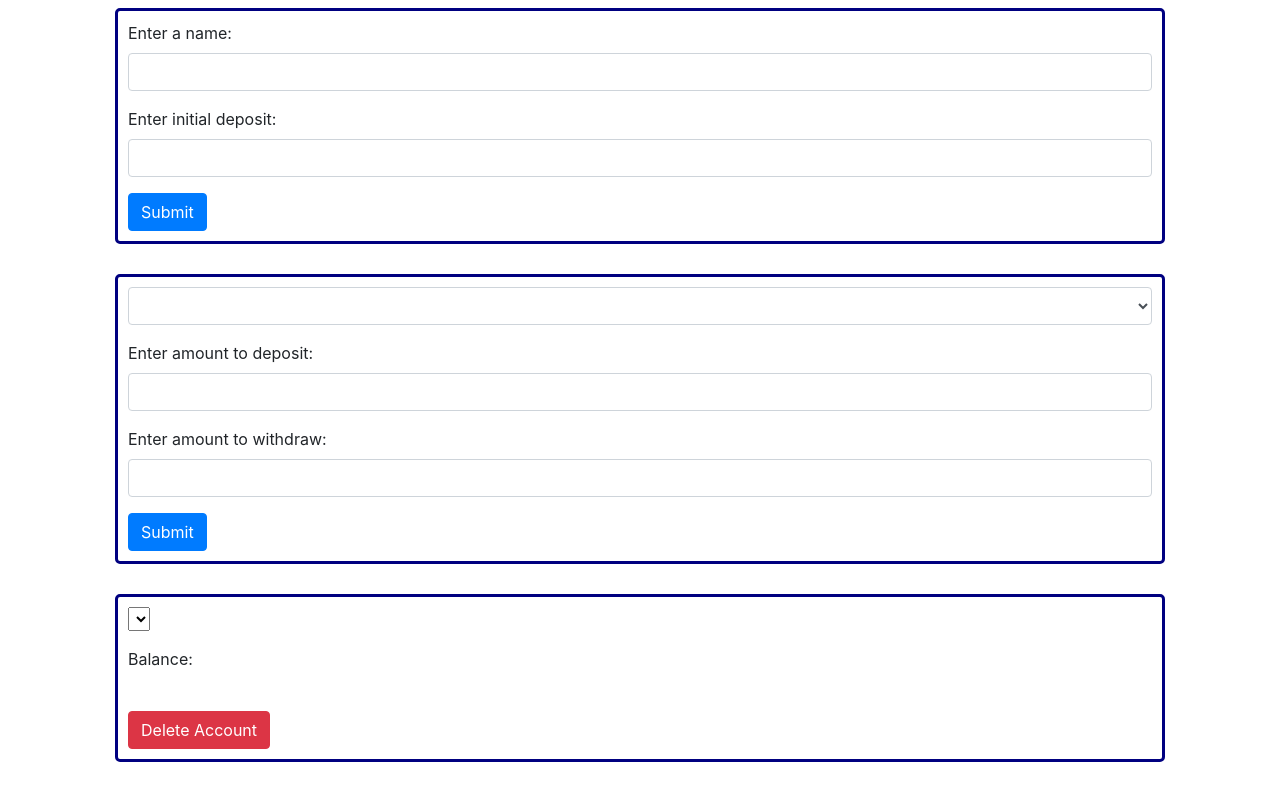
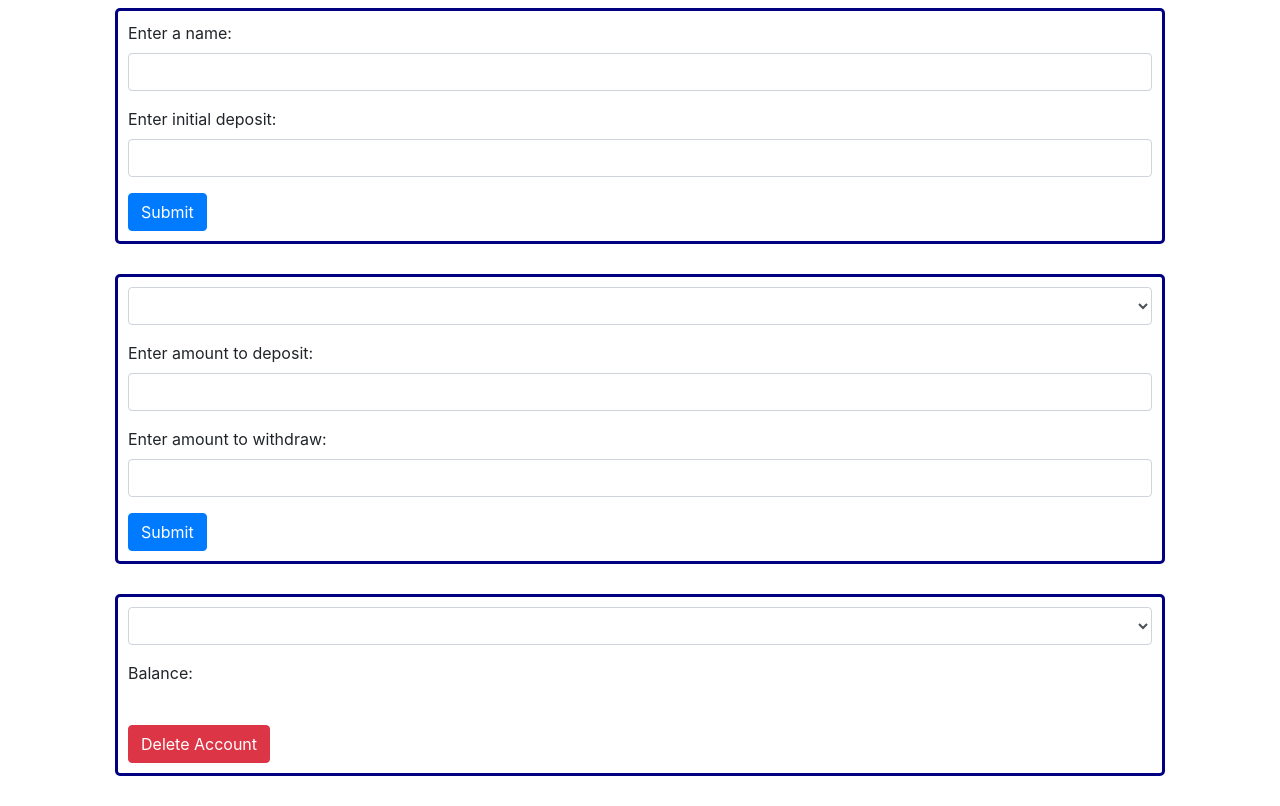
Before and after one commit to nathanfletch/bank, a plain HTML site: page index.html in a window 1280 px wide. Shown: the part 70-876 px from the top of the page. Drawn offline with Linux system fonts and the light colour scheme.

Commit message:
Prepare to refactor data-id to value

```diff
--- a/index.html
+++ b/index.html
@@ -45,7 +45,7 @@
       <div class="input-entry">
 
         <form id="delete-form">
-          <select name="delete-options" id="delete-options">
+          <select class="form-control" name="delete-options" id="delete-options">
           </select>
           <div id="balance" class="my-3">
             <p class="my-3">Balance: <span id="balance-display"></span></p>
--- a/js/scripts.js
+++ b/js/scripts.js
@@ -63,10 +63,6 @@ function populateOptions() {
 
 $(document).ready(function () {
 
-
-
-
-
   $("form#register-form").submit(function (event) {
     event.preventDefault();
     const nameInput = $("#name").val();
@@ -76,7 +72,7 @@ $(document).ready(function () {
     bank.register(newAccount);
     populateOptions();
     $("#balance-display").text(newAccount.amount);
-    // $("#select-account").attr("selected", newAccount.id)
+    // $("#select-account[data-id=" + newAccount.id + "]").prop("selected", true);
     // $("#select-account").attr("selected", newAccount.id)
     $("#name").val("");
     $("#initial-deposit").val("");
```
Also changed, not shown: 1 other file.
